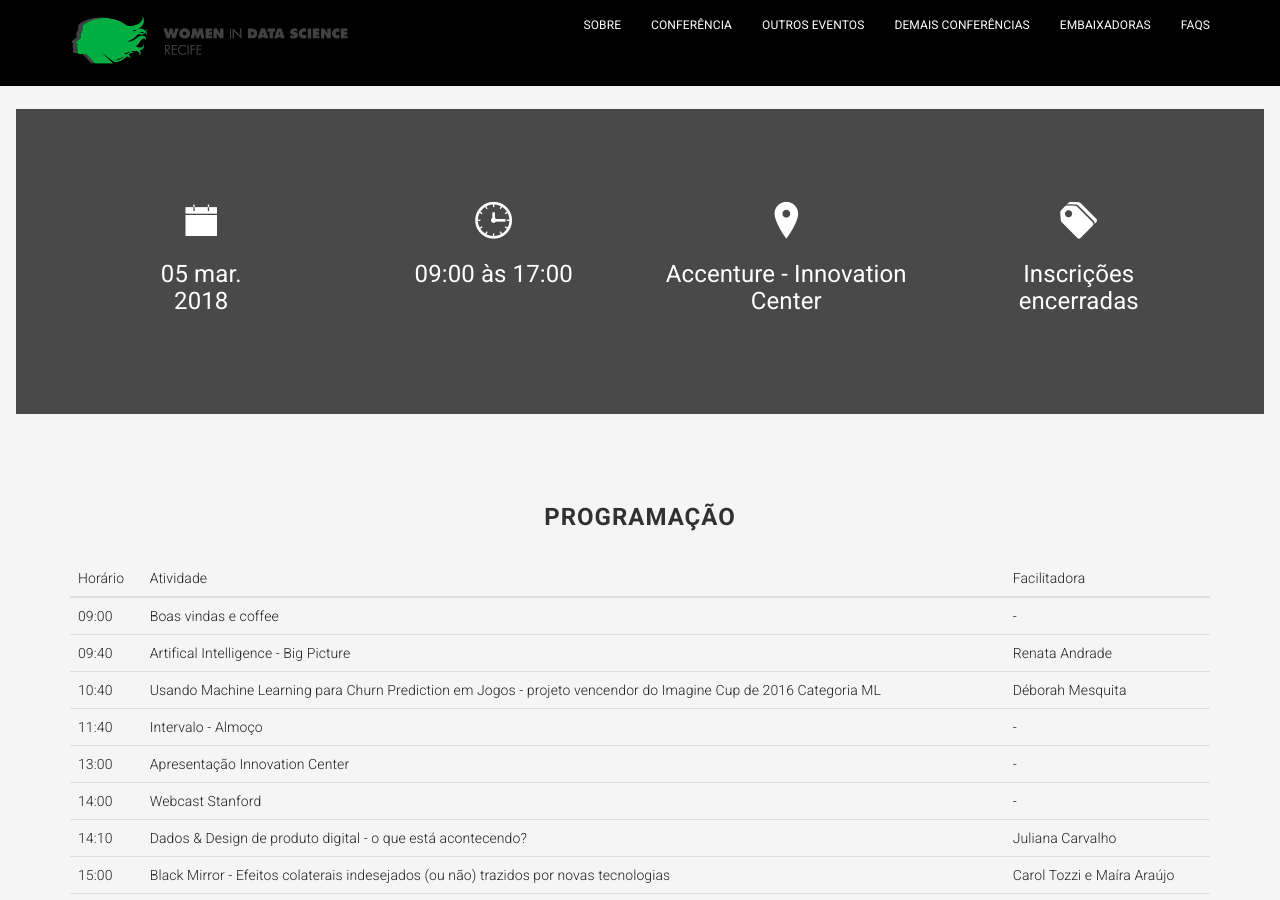
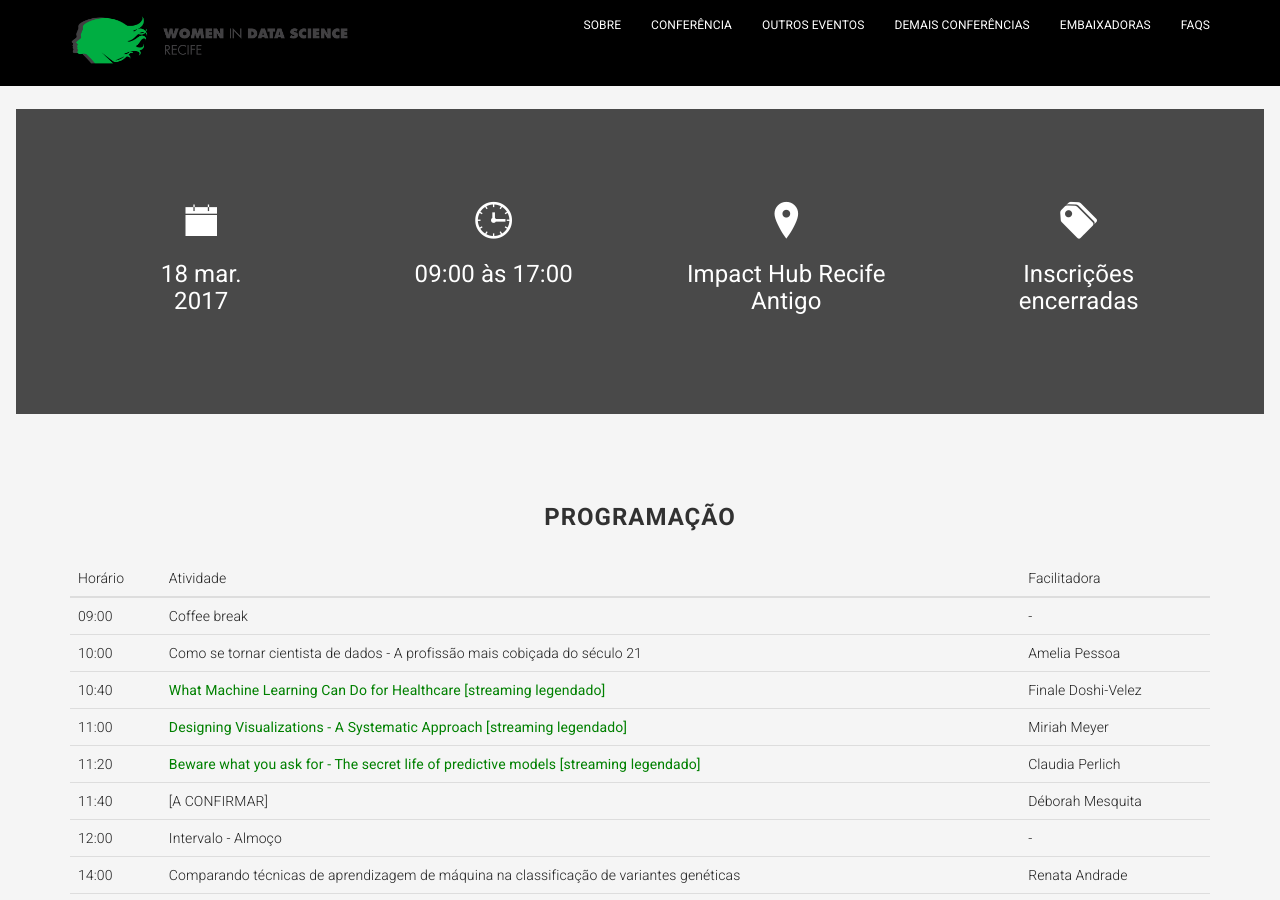
Before and after one commit to widsrecife/widsrecife.github.io, a Jekyll site: the page built from wids-2017.html, in a window 1280 px wide and 900 px high, scrolled down 1303 px. Built offline with Jekyll 4.4.1, drawn with Linux system fonts in a browser that asks for light colours; some web fonts are replaced; some of the changed text lies outside the part shown.

Commit message:
add conteudo close #7

```diff
--- a/_data/conference_2017/facts.yml
+++ b/_data/conference_2017/facts.yml
@@ -1,7 +1,7 @@
-- day: 05 mar.
-  year: "2018"
+- day: 18 mar.
+  year: "2017"
   hour: "09:00 às 17:00"
-  location: Accenture - Innovation Center
-  location-link: https://goo.gl/maps/bTPqUL47VXRUzuZo7
+  location: Impact Hub Recife Antigo
+  location-link: https://goo.gl/maps/cunXGe2pDG4FKj2E7
   inscription-status: encerradas
-  inscription-link: https://www.sympla.com.br/women-in-data-science-wids-recife-2018__251132
+  inscription-link: https://www.sympla.com.br/women-in-data-science-recife__114296
--- a/_data/conference_2017/header.yml
+++ b/_data/conference_2017/header.yml
@@ -1,4 +1,4 @@
-- date: 05 mar. 2018
-  location: Accenture - Innovation Center
+- date: 18 mar. 2017
+  location: Impact Hub Recife Antigo
   youtube-link:
   inscription-link:
--- a/_data/conference_2017/partners.yml
+++ b/_data/conference_2017/partners.yml
@@ -1,3 +1,3 @@
-- name: Accenture
-  image: accenture.jpg
-  link: https://www.accenture.com/
+- name: Impact Hub Recife Antigo
+  image: impact-hub.png
+  link: https://www.impacthubrecife.com/
--- a/_data/conference_2017/schedule.yml
+++ b/_data/conference_2017/schedule.yml
@@ -1,59 +1,59 @@
 - day: 1
   hour: "09:00"
-  title: Boas vindas e coffee
+  title: Coffee break
   speaker: "-"
 
 - day: 1
-  hour: "09:40"
-  title: 	Artifical Intelligence - Big Picture
-  speaker: Renata Andrade
+  hour: "10:00"
+  title: Como se tornar cientista de dados - A profissão mais cobiçada do século 21
+  speaker: Amelia Pessoa
 
 - day: 1
   hour: "10:40"
-  title: 	Usando Machine Learning para Churn Prediction em Jogos - projeto vencendor do Imagine Cup de 2016 Categoria ML
+  title: <a href="https://youtu.be/H8iAEYUHdFk" target="_blank">What Machine Learning Can Do for Healthcare [streaming legendado]</a>
+  speaker: Finale Doshi-Velez
+
+- day: 1
+  hour: "11:00"
+  title: <a href="https://youtu.be/JjBpIHRemZs" target="_blank">Designing Visualizations - A Systematic Approach [streaming legendado]</a>
+  speaker: Miriah Meyer
+
+- day: 1
+  hour: "11:20"
+  title: <a href="https://youtu.be/STYDp9yNRts" target="_blank">Beware what you ask for - The secret life of predictive models [streaming legendado]</a>
+  speaker: Claudia Perlich
+
+- day: 1
+  hour: "11:40"
+  title: "[A CONFIRMAR]"
   speaker: Déborah Mesquita
 
 - day: 1
-  hour: "11:40"
-  title: 	Intervalo - Almoço
-  speaker: "-"
-
-- day: 1
-  hour: "13:00"
-  title: Apresentação Innovation Center
+  hour: "12:00"
+  title: Intervalo - Almoço
   speaker: "-"
 
 - day: 1
   hour: "14:00"
-  title: Webcast Stanford
+  title: Comparando técnicas de aprendizagem de máquina na classificação de variantes genéticas
+  speaker: Renata Andrade
+
+- day: 1
+  hour: "14:45"
+  title: O Crescente Panorama de BigData - Infraestrutura e Persistência Poliglota
+  speaker: Andrêza Leite
+
+- day: 1
+  hour: "15:30"
+  title: <a href="https://youtu.be/AmjarszneIM" target="_blank">Keynote Address [streaming legendado]</a>
+  speaker: Diane Greene
+
+- day: 1
+  hour: "16:00"
+  title: Hands-on
   speaker: "-"
 
 - day: 1
-  hour: "14:10"
-  title: Dados & Design de produto digital - o que está acontecendo?
-  speaker: Juliana Carvalho
-
-- day: 1
-  hour: "15:00"
-  title: Black Mirror - Efeitos colaterais indesejados (ou não) trazidos por novas tecnologias
-  speaker: Carol Tozzi e Maíra Araújo
-
-- day: 1
-  hour: "13:00"
-  title: Apresentação Innovation Center
+  hour: "17:00"
+  title: Encerramento
   speaker: "-"
-
-- day: 1
-  hour: "15:50"
-  title: Intervalo
-  speaker: "-"
-
-- day: 1
-  hour: "16:05"
-  title: O futuro da educação e a Inteligência Artificial
-  speaker: Keylla Saes
-
-- day: 1
-  hour: "16:50"
-  title: Agradecimento e finalização do evento
-  speaker: "-"
--- a/_data/conference_2017/speakers.yml
+++ b/_data/conference_2017/speakers.yml
@@ -1,7 +1,7 @@
-- name: Renata Andrade
-  image: renata-andrade.jpg
-  image_description: Mulher sorrindo com olhos castanhos
-  linkedin: renata-andrade-09313730
+- name: Amelia Pessoa
+  image: amelia-pessoa.jpg
+  image_description:
+  linkedin: amelia-pessoa
   twitter:
   instagram:
   site:
@@ -14,34 +14,18 @@
   instagram:
   site:
 
-- name: Juliana Carvalho
-  image: juliana-carvalho.jpg
-  image_description: Mulher morena com cabelos cacheados e laço azul no cabelo
-  linkedin: juligcarvalho
+- name: Renata Andrade
+  image: renata-andrade.jpg
+  image_description: Mulher sorrindo com olhos castanhos
+  linkedin: renata-andrade-09313730
   twitter:
   instagram:
   site:
 
-- name: Carolina Tozzi
-  image: carol-tozzi.jpeg
-  image_description: Mulher branca usando óculos e sorrindo
-  linkedin: carolina-yorio-heinze-tozzi-9b69078a
+- name: Andrêza Leite
+  image: andreza-leite.jpg
+  image_description: Mulher sorridente, cabelo prezo, vestida com bluza azul
+  linkedin: andrezaleite
   twitter:
   instagram:
   site:
-
-- name: Maíra Araújo
-  image: maira-araujo.jpg
-  image_description: Mulher jovem com cabelos cacheados e sorrindo
-  linkedin: araujomaira
-  twitter:
-  instagram:
-  site:
-
-- name: Keylla Sales
-  image: wids-2color-stacked.jpg
-  image_description: Desenho na cor verde de uma mulher de perfil com cabelos ao vento, fundo na cor branca
-  linkedin:
-  twitter:
-  instagram:
-  site:
```
